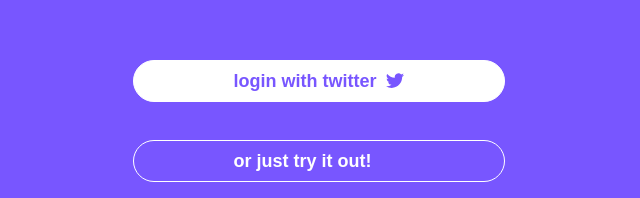
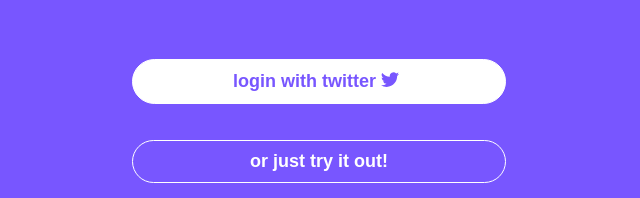
Before and after one commit to iota-unum/new-editor, a Next.js app: page / in a window 1280 px wide. Shown: the part 599-797 px from the top of the page, without its empty margins (321-961 px from the left). Built offline with nearby package versions, Linux system fonts and the light colour scheme.

Commit message:
home page css

```diff
--- a/pages/index.js
+++ b/pages/index.js
@@ -59,12 +59,12 @@ export default function Home() {
             })
           }
         >
-          <span className='text-btn'> login with twitter</span> <BsTwitter />
+          <span className='text-btn'> login with twitter</span> <span className='icon-twtr'> <BsTwitter /> </span>
         </button>
 
         <Link href='/compose'>
         <button className='secondary'>
-          <span className=''> or just try it out!</span>
+          <span className='text-btn'> or just try it out!</span>
           {/* <p className='sub-heading'>or just try it out</p> */}
         </button>
         </Link>
@@ -157,7 +157,7 @@ export default function Home() {
             color: var(--color)
           }
           .text-btn {
-            margin-right: 0.5rem;
+            margin: auto ;
           }
           .sub-heading {
             font-size: 1rem;
@@ -188,6 +188,9 @@ export default function Home() {
             left: 0.5em;
             margin-right: -50%;
           }
+          .icon-twtr {
+            margin: auto .3em;
+          }
         `}
       </style>
     </div>
```
